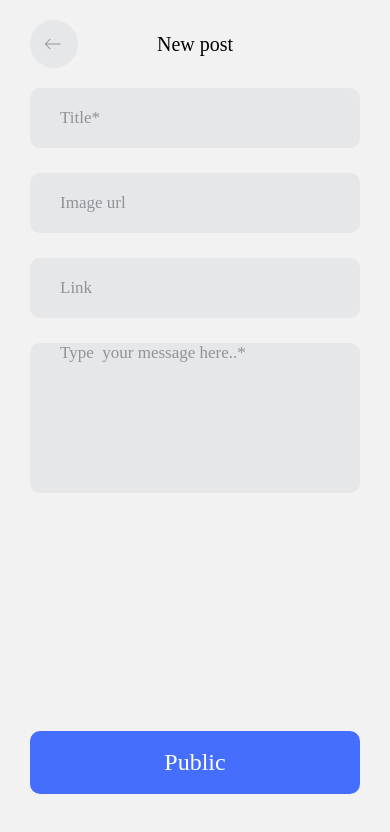
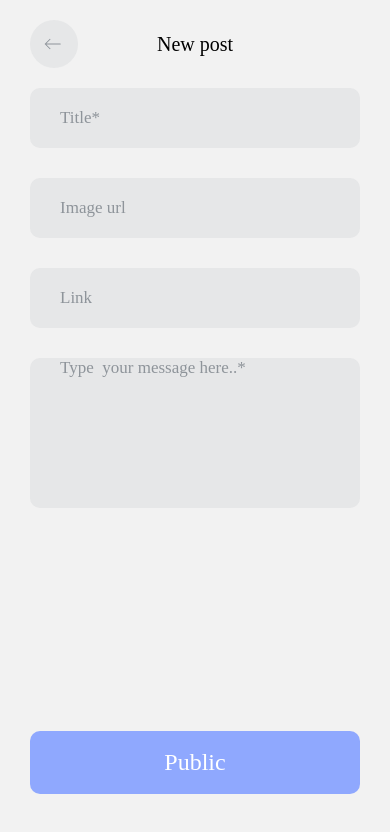
Before and after one commit to jonqwerty/news_app, a React Native app: screen /CreatePost in a window 390 px wide. Shown: the top 832 px of the page. Built offline with nearby package versions, Linux system fonts and the light colour scheme; no server answers; the database is empty.

Commit message:
implement validation form

```diff
--- a/package.json
+++ b/package.json
@@ -17,6 +17,7 @@
     "firebase": "^10.12.0",
     "immer": "^10.1.1",
     "react": "18.2.0",
+    "react-hook-form": "^7.51.4",
     "react-native": "0.74.1",
     "react-native-safe-area-context": "^4.10.1",
     "react-native-screens": "^3.31.1",
--- a/src/common/style.ts
+++ b/src/common/style.ts
@@ -5,6 +5,7 @@ export const Colors = {
   yellow: '#F8A121',
   pink: '#fc97e6',
   blue: '#456EFE',
+  blue_50: '#8FA8FE',
   violet: '#A126E6',
   white: '#fff',
   white_200: '#F5F5F5',
--- a/src/screens/CreatePostScreen.tsx
+++ b/src/screens/CreatePostScreen.tsx
@@ -12,16 +12,34 @@ import React, {FC, useEffect} from 'react';
 import {useNavigation} from '@react-navigation/native';
 import {StackNavigationProp} from '@react-navigation/stack';
 import {ref, onValue, push, update, remove} from 'firebase/database';
+import {Controller, useForm} from 'react-hook-form';
+
 import {db} from '../../firebase-config.js';
-
 import {Colors, FontFamily} from '../common/style';
 import ArrowIcon from '../icons/ArrowIcon';
-import {RootStackParamList} from '../common/types';
+import {FormInputs, RootStackParamList} from '../common/types';
 import Button from '../components/Button';
 import Header from '../components/Header';
 
 const CreatePostScreen: FC = () => {
   const navigation = useNavigation<StackNavigationProp<RootStackParamList>>();
+  const {
+    control,
+    handleSubmit,
+    formState: {errors, isValid},
+  } = useForm<FormInputs>({
+    mode: 'onTouched',
+    defaultValues: {
+      title: '',
+      imgeUrl: '',
+      link: '',
+      message: '',
+    },
+  });
+
+  const onSubmit = (data: FormInputs) => {
+    console.log('??????', data);
+  };
 
   const handleBack = () => {
     navigation.goBack();
@@ -38,7 +56,7 @@ const CreatePostScreen: FC = () => {
   }
   const handlePublic = () => {
     //  navigation.goBack();
-    addNewNews();
+    // addNewNews();
   };
 
   useEffect(() => {
@@ -70,33 +88,123 @@ const CreatePostScreen: FC = () => {
               paddingHorizontal: 30,
               paddingTop: 20,
             }}>
+            <Controller
+              control={control}
+              render={({field: {onChange, onBlur, value}}) => (
+                <>
                   <TextInput
                     placeholder="Title*"
                     placeholderTextColor={Colors.grey}
                     style={styles.input}
+                    onBlur={onBlur}
+                    onChangeText={onChange}
+                    value={value}
                   />
+                  {errors.title?.message && (
+                    <Text style={styles.errorText}>
+                      {errors.title?.message}
+                    </Text>
+                  )}
+                </>
+              )}
+              name="title"
+              rules={{
+                required: {
+                  value: true,
+                  message: 'Title is required',
+                },
+                validate: {},
+              }}
+            />
+            <Controller
+              control={control}
+              render={({field: {onChange, onBlur, value}}) => (
+                <>
                   <TextInput
                     placeholder="Image url"
                     placeholderTextColor={Colors.grey}
                     style={styles.input}
+                    onBlur={onBlur}
+                    onChangeText={onChange}
+                    value={value}
                   />
+                  {errors.imgeUrl?.message && (
+                    <Text style={styles.errorText}>
+                      {errors.imgeUrl?.message}
+                    </Text>
+                  )}
+                </>
+              )}
+              name="imgeUrl"
+              rules={{
+                validate: {},
+              }}
+            />
+            <Controller
+              control={control}
+              render={({field: {onChange, onBlur, value}}) => (
+                <>
                   <TextInput
                     placeholder="Link"
                     placeholderTextColor={Colors.grey}
                     style={styles.input}
+                    onBlur={onBlur}
+                    onChangeText={onChange}
+                    value={value}
                   />
+                  {errors.link?.message && (
+                    <Text style={styles.errorText}>{errors.link?.message}</Text>
+                  )}
+                </>
+              )}
+              name="link"
+              rules={{
+                validate: {},
+              }}
+            />
+
+            <Controller
+              control={control}
+              render={({field: {onChange, onBlur, value}}) => (
+                <>
                   <TextInput
                     placeholder="Type  your message here..*"
                     placeholderTextColor={Colors.grey}
                     multiline
-              style={[styles.input, {height: 150, textAlignVertical: 'top'}]}
+                    style={[
+                      styles.input,
+                      {height: 150, textAlignVertical: 'top'},
+                    ]}
+                    onBlur={onBlur}
+                    onChangeText={onChange}
+                    value={value}
+                  />
+                  {errors.message?.message && (
+                    <Text style={styles.errorText}>
+                      {errors.message?.message}
+                    </Text>
+                  )}
+                </>
+              )}
+              name="message"
+              rules={{
+                required: {
+                  value: true,
+                  message: 'Message is required',
+                },
+                validate: {},
+              }}
             />
 
             <View style={{marginTop: 'auto', marginBottom: 50}}>
               <Button
                 title={'Public'}
-                color={Colors.blue}
-                handler={handlePublic}
+                color={
+                  Object(errors).length === 0 || isValid
+                    ? Colors.blue
+                    : Colors.blue_50
+                }
+                handler={handleSubmit(onSubmit)}
               />
             </View>
           </ScrollView>
@@ -123,10 +231,17 @@ const styles = StyleSheet.create({
     alignItems: 'center',
     borderRadius: 10,
     backgroundColor: Colors.grey_25,
-    marginBottom: 25,
+    marginBottom: 30,
 
     fontFamily: FontFamily.roboto_regular,
     color: Colors.grey,
     fontSize: 17,
   },
+  errorText: {
+    position: 'relative',
+    top: -25,
+    fontFamily: FontFamily.roboto_regular,
+    color: Colors.red,
+    fontSize: 12,
+  },
 });
```
Also changed, not shown: src/common/types.ts (+7 -0 lines), 2 other files (tests, documents, lock files or other folders). Lines whose indentation alone changed are shown as unchanged.
